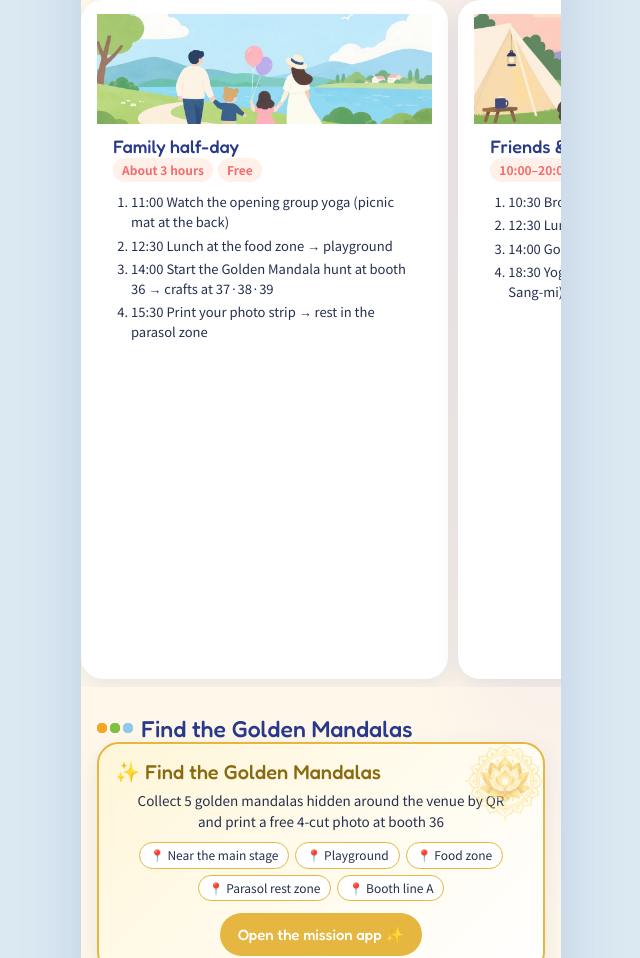
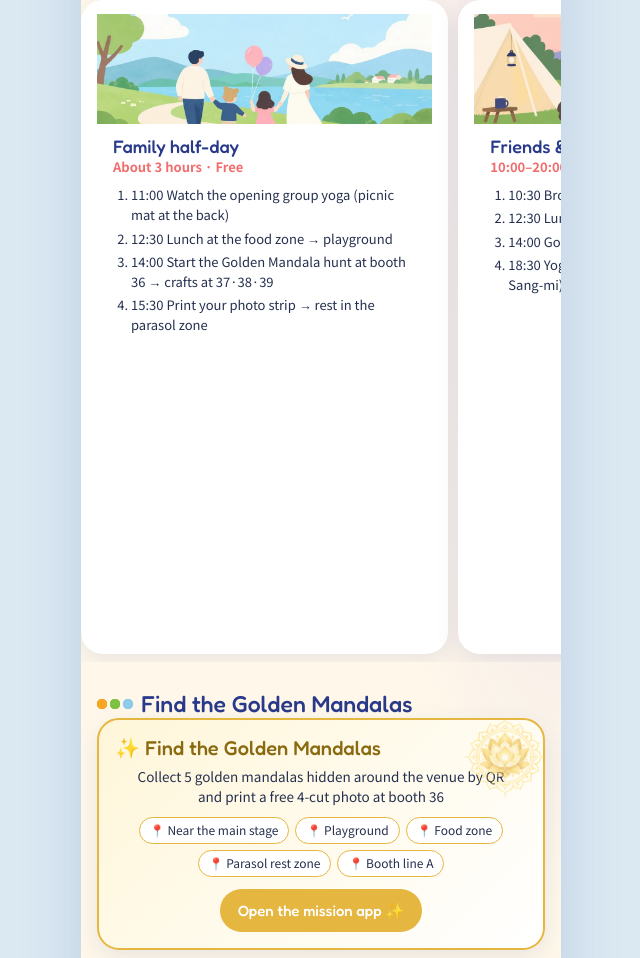
Before and after one commit to aceleekr-lang/yoga2026, a plain HTML site: page index.html in a window 1280 px wide. Shown: the part 1603-2561 px from the top of the page, without its empty margins (319-959 px from the left). Drawn offline with Linux system fonts and the light colour scheme.

Commit message:
Add files via upload

```diff
--- a/index.html
+++ b/index.html
@@ -98,7 +98,7 @@ main{padding:0 16px calc(96px + env(safe-area-inset-bottom,0px))}
 .course{flex:0 0 82%;scroll-snap-align:start;background:#fff;border-radius:var(--r);box-shadow:var(--sh);padding:14px 16px}
 .course .ic{font-size:30px}
 .course h3{font-size:18px}
-.course .time{display:flex;flex-wrap:wrap;gap:5px;margin-bottom:10px}.course .time span{background:#fff0ea;color:var(--coral);font-weight:700;font-size:12px;padding:3px 9px;border-radius:999px}.course .note{margin-top:8px;font-size:12px;color:var(--muted);background:var(--sky3);border-radius:10px;padding:6px 10px}.course li{margin:3px 0;text-wrap:pretty}
+.course .time{margin-bottom:10px;line-height:1.35}.course .time small{display:inline-block;background:var(--navy);color:#fff;font-size:10.5px;font-weight:700;padding:2px 8px;border-radius:999px;margin-bottom:4px}.course .time b{display:block;color:var(--coral);font-size:13px}.course .time span{display:block;color:var(--coral);font-size:11.5px;opacity:.85;white-space:nowrap}.course .time span.tag{background:var(--navy);color:#fff}.course .note{margin-top:8px;font-size:12px;color:var(--muted);background:var(--sky3);border-radius:10px;padding:6px 10px}.course li{margin:3px 0;text-wrap:pretty}
 .course ol{margin:0;padding-left:18px;font-size:13px;color:var(--ink)}
 .course li{margin:3px 0}
 /* mandala teaser */
@@ -285,7 +285,7 @@ function rHome(){const h=T.hero,v=V;
     <div class="ctas"><button data-go="play">🎪 ${esc(v.hero.cta)}</button><button class="b" data-go="access">🚗 ${esc(v.hero.cta2)}</button></div>
     <div class="cd" id="cd"></div></div>
   <div class="sec why"><h2>${esc(v.why.title)}</h2><p class="sub">${esc(v.why.sub)}</p>${v.why.items.map((i,k)=>`<div class="card"><div class="th ph"><span class="e">${i.icon}</span><img src="img/why_${k+1}.jpg" alt="" onerror="this.remove()"></div><div class="bd"><h3>${esc(i.t)}</h3><p>${esc(i.d)}</p></div></div>`).join("")}</div>
-  <div class="sec"><h2>${esc(v.courses.title)}</h2><div class="courses">${v.courses.items.map((c,k)=>`<div class="course"><div class="cimg ph"><span class="e">${c.icon}</span><img src="img/course_${k+1}.jpg" alt="" onerror="this.remove()"></div><div class="cb"><h3>${esc(c.t)}</h3><div class="time">${c.time.split(" · ").map(x=>`<span>${esc(x)}</span>`).join("")}</div><ol>${c.steps.filter(s=>!s.startsWith("※")).map(s=>`<li>${esc(s)}</li>`).join("")}</ol>${c.steps.filter(s=>s.startsWith("※")).map(s=>`<p class="note">${esc(s)}</p>`).join("")}</div></div>`).join("")}</div></div>
+  <div class="sec"><h2>${esc(v.courses.title)}</h2><div class="courses">${v.courses.items.map((c,k)=>`<div class="course"><div class="cimg ph"><span class="e">${c.icon}</span><img src="img/course_${k+1}.jpg" alt="" onerror="this.remove()"></div><div class="cb"><h3>${esc(c.t)}</h3>${(()=>{const it=c.time.split(" · "),T=/사전등록가|early-bird|अग्रिम/i,tag=it.filter(x=>T.test(x)||/까지|until|तक/.test(x)),rest=it.filter(x=>!tag.includes(x));return tag.length?`<div class="time"><small>${esc(tag.join(" · "))}</small><b>${esc(rest[0]||"")}</b>${rest.length>1?`<span>${esc(rest.slice(1).join(" · "))}</span>`:""}</div>`:`<div class="time"><b>${esc(c.time)}</b></div>`})()}<ol>${c.steps.filter(s=>!s.startsWith("※")).map(s=>`<li>${esc(s)}</li>`).join("")}</ol>${c.steps.filter(s=>s.startsWith("※")).map(s=>`<p class="note">${esc(s)}</p>`).join("")}</div></div>`).join("")}</div></div>
   <div class="sec"><h2>${esc(v.mandala.title)}</h2><div class="mand"><img class="m" src="img/icon_mandala.png" alt="" onerror="this.outerHTML='<svg class=m viewBox=&quot;0 0 100 100&quot;>'+mandalaSVG()+'</svg>'"><h3>✨ ${esc(v.mandala.title)}</h3><p>${esc(v.mandala.sub).replace(/\n/g,"<br>")}</p><div class="spots">${v.mandala.spots.map(s=>`<span>📍 ${esc(s)}</span>`).join("")}</div><a href="mandala/" style="text-decoration:none;background:var(--gold);color:#fff;font-family:var(--fh);padding:10px 18px;border-radius:999px;font-size:15px">${esc(v.mandala.btn)}</a></div></div>
   <div class="sec"><h2>${esc(v.photo.title)}</h2><img class="pspot" src="img/photo_spot.jpg" alt="" onerror="this.remove()"><ul class="list check center">${v.photo.items.map(i=>`<li>${esc(i)}</li>`).join("")}</ul></div>
   <div class="sec"><h2>${esc(T.about.pastTitle)}</h2><div class="gallery">${["past_ceremony-04","past_yoga-session-07","past_the-well-ground-02","past_yoga-concert-05"].map(p=>`<img src="img/${p}.jpg" loading="lazy" alt="">`).join("")}</div></div>
--- a/lang/en.v2.js
+++ b/lang/en.v2.js
@@ -19,8 +19,8 @@ window.I18N.en.v2 = {
     items: [
       { icon: "👨‍👩‍👧", t: "Family half-day", time: "About 3 hours · Free", steps: ["11:00 Watch the opening group yoga (picnic mat at the back)", "12:30 Lunch at the food zone → playground", "14:00 Start the Golden Mandala hunt at booth 36 → crafts at 37·38·39", "15:30 Print your photo strip → rest in the parasol zone"] },
       { icon: "🧑‍🤝‍🧑", t: "Friends & couples full day", time: "10:00–20:00 · Free", steps: ["10:30 Browse booth line A (market 1–24)", "12:30 Lunch → henna (19) · singing bowl (32)", "14:00 Golden Mandala hunt + photo strip", "18:30 Yoga Culture Concert (J-Tong · Lee Sang-mi)"] },
-      { icon: "🧘", t: "First-time yogi", time: "SAT-PKG KRW 65,000 (early)", steps: ["09:30 Pick up wristband & goods at HQ, store luggage", "11:00 Opening group yoga → 12:30 lunch", "14:00 Session 1 — beginners: 'Awakening Movement for Deeper Practice' (Shin Ju-young)", "16:00 Session 2 — 'Prana Meditation' (Big Crystal team) or 'Grounding Hatha Yoga' (Satbir Singh Rana)", "18:30 Yoga Culture Concert (J-Tong · Lee Sang-mi)", "※ 20% off at Mahat Café with your wristband"] },
-      { icon: "🌲", t: "Deep-dive 2-day session course", time: "FULL-PKG KRW 95,000 · + Signature Trip A 125,000 · B 110,000 · early-bird", steps: ["09:30 Pick up wristband & goods at HQ, store luggage", "11:00 Opening group yoga → 12:30 lunch", "14:00 Session 1 — 'From Tradition to Science' (Guru H.R. Nagendra) or 'Sattvic Yoga Diet' (Savitri Rathore)", "16:00 Session 2 — 'Experiencing the Energy Body' (Manjunath Sharma) or 'Ayurveda & Yoga for Stress, Sleep and Burnout' (Vasudha Sharma)", "18:30 Concert (J-Tong · Lee Sang-mi) → 20:00 shuttle to lodging (Doraejae/Bohyeon)", "07:30 Next-morning session — hatha · forest walk · cyclic meditation · slow jogging (assigned)", "10:00 Signature Trip A/B (TRAVEL-PKG) or 11:00 shuttle home", "※ 20% off at Mahat Café with your wristband"] }
+      { icon: "🧘", t: "First-time yogi", time: "Early-bird price · until Sep 29 · SAT-PKG KRW 65,000", steps: ["09:30 Pick up wristband & goods at HQ, store luggage", "11:00 Opening group yoga → 12:30 lunch", "14:00 Session 1 — beginners: 'Awakening Movement for Deeper Practice' (Shin Ju-young)", "16:00 Session 2 — 'Prana Meditation' (Big Crystal team) or 'Grounding Hatha Yoga' (Satbir Singh Rana)", "18:30 Yoga Culture Concert (J-Tong · Lee Sang-mi)", "※ 20% off at Mahat Café with your wristband"] },
+      { icon: "🌲", t: "Deep-dive 2-day session course", time: "Early-bird price · until Sep 29 · FULL-PKG KRW 95,000 · + Signature Trip A 125,000 · B 110,000", steps: ["09:30 Pick up wristband & goods at HQ, store luggage", "11:00 Opening group yoga → 12:30 lunch", "14:00 Session 1 — 'From Tradition to Science' (Guru H.R. Nagendra) or 'Sattvic Yoga Diet' (Savitri Rathore)", "16:00 Session 2 — 'Experiencing the Energy Body' (Manjunath Sharma) or 'Ayurveda & Yoga for Stress, Sleep and Burnout' (Vasudha Sharma)", "18:30 Concert (J-Tong · Lee Sang-mi) → 20:00 shuttle to lodging (Doraejae/Bohyeon)", "07:30 Next-morning session — hatha · forest walk · cyclic meditation · slow jogging (assigned)", "10:00 Signature Trip A/B (TRAVEL-PKG) or 11:00 shuttle home", "※ 20% off at Mahat Café with your wristband"] }
     ]
   },
   mandala: { title: "Find the Golden Mandalas", sub: "Collect 5 golden mandalas hidden around the venue by QR\nand print a free 4-cut photo at booth 36", btn: "Open the mission app ✨", spots: ["Near the main stage", "Playground", "Food zone", "Parasol rest zone", "Booth line A"] },
--- a/lang/hi.v2.js
+++ b/lang/hi.v2.js
@@ -19,8 +19,8 @@ window.I18N.hi.v2 = {
     items: [
       { icon: "👨‍👩‍👧", t: "परिवार — आधा दिन", time: "लगभग 3 घंटे · निःशुल्क", steps: ["11:00 उद्घाटन सामूहिक योग देखें (पीछे चटाई पर)", "12:30 फ़ूड ज़ोन में भोजन → खेल का मैदान", "14:00 स्टॉल 36 पर गोल्डन मंडल खोज शुरू → 37·38·39 पर गतिविधियाँ", "15:30 फ़ोटो स्ट्रिप प्रिंट → छतरी क्षेत्र में विश्राम"] },
       { icon: "🧑‍🤝‍🧑", t: "दोस्त व जोड़े — पूरा दिन", time: "10:00–20:00 · निःशुल्क", steps: ["10:30 स्टॉल लाइन A (1–24 बाज़ार) घूमें", "12:30 भोजन → मेहंदी (19) · सिंगिंग बाउल (32)", "14:00 गोल्डन मंडल खोज + फ़ोटो स्ट्रिप", "18:30 योग संस्कृति संगीत-समारोह (J-Tong · ली सांग-मी)"] },
-      { icon: "🧘", t: "योग में नए लोग", time: "SAT-PKG 65,000 वॉन (अग्रिम)", steps: ["09:30 मुख्यालय में रिस्टबैंड-गुड्स लें, सामान जमा करें", "11:00 उद्घाटन सामूहिक योग → 12:30 भोजन", "14:00 सत्र 1 — शुरुआती: 'गहरे अभ्यास के लिए गति का जागरण' (शिन जू-यंग)", "16:00 सत्र 2 — 'प्राण ध्यान' (बिग क्रिस्टल टीम) या 'ग्राउंडिंग हठ योग' (सतबीर सिंह राणा)", "18:30 योग संस्कृति संगीत-समारोह (J-Tong · ली सांग-मी)", "※ रिस्टबैंड पर महत कैफ़े में 20% छूट"] },
-      { icon: "🌲", t: "सत्रों में गहराई — 2 दिन 1 रात कोर्स", time: "FULL-PKG 95,000 वॉन · + सिग्नेचर ट्रिप A 125,000 · B 110,000 · अग्रिम दर", steps: ["09:30 मुख्यालय में रिस्टबैंड-गुड्स लें, सामान जमा करें", "11:00 उद्घाटन सामूहिक योग → 12:30 भोजन", "14:00 सत्र 1 — 'परंपरा से विज्ञान तक' (गुरु H.R. नागेंद्र) या 'सात्विक योग आहार' (सावित्री राठौड़)", "16:00 सत्र 2 — 'ऊर्जा-शरीर का अनुभव' (मंजुनाथ शर्मा) या 'तनाव, नींद व बर्नआउट के लिए आयुर्वेद व योग' (वसुधा शर्मा)", "18:30 संगीत-समारोह (J-Tong · ली सांग-मी) → 20:00 आवास शटल (दोरेजे/बोह्योन)", "07:30 अगली सुबह का सत्र — हठ योग · वन-पथ · साइक्लिक ध्यान · स्लो जॉगिंग (स्वतः आवंटित)", "10:00 सिग्नेचर ट्रिप A/B (TRAVEL-PKG) या 11:00 शटल से वापसी", "※ रिस्टबैंड पर महत कैफ़े में 20% छूट"] }
+      { icon: "🧘", t: "योग में नए लोग", time: "अग्रिम दर · 29 सित. तक · SAT-PKG 65,000 वॉन", steps: ["09:30 मुख्यालय में रिस्टबैंड-गुड्स लें, सामान जमा करें", "11:00 उद्घाटन सामूहिक योग → 12:30 भोजन", "14:00 सत्र 1 — शुरुआती: 'गहरे अभ्यास के लिए गति का जागरण' (शिन जू-यंग)", "16:00 सत्र 2 — 'प्राण ध्यान' (बिग क्रिस्टल टीम) या 'ग्राउंडिंग हठ योग' (सतबीर सिंह राणा)", "18:30 योग संस्कृति संगीत-समारोह (J-Tong · ली सांग-मी)", "※ रिस्टबैंड पर महत कैफ़े में 20% छूट"] },
+      { icon: "🌲", t: "सत्रों में गहराई — 2 दिन 1 रात कोर्स", time: "अग्रिम दर · 29 सित. तक · FULL-PKG 95,000 वॉन · + सिग्नेचर ट्रिप A 125,000 · B 110,000", steps: ["09:30 मुख्यालय में रिस्टबैंड-गुड्स लें, सामान जमा करें", "11:00 उद्घाटन सामूहिक योग → 12:30 भोजन", "14:00 सत्र 1 — 'परंपरा से विज्ञान तक' (गुरु H.R. नागेंद्र) या 'सात्विक योग आहार' (सावित्री राठौड़)", "16:00 सत्र 2 — 'ऊर्जा-शरीर का अनुभव' (मंजुनाथ शर्मा) या 'तनाव, नींद व बर्नआउट के लिए आयुर्वेद व योग' (वसुधा शर्मा)", "18:30 संगीत-समारोह (J-Tong · ली सांग-मी) → 20:00 आवास शटल (दोरेजे/बोह्योन)", "07:30 अगली सुबह का सत्र — हठ योग · वन-पथ · साइक्लिक ध्यान · स्लो जॉगिंग (स्वतः आवंटित)", "10:00 सिग्नेचर ट्रिप A/B (TRAVEL-PKG) या 11:00 शटल से वापसी", "※ रिस्टबैंड पर महत कैफ़े में 20% छूट"] }
     ]
   },
   mandala: { title: "गोल्डन मंडल खोजें", sub: "स्थल में 5 जगह छिपे सुनहरे मंडल QR से इकट्ठा करें\nऔर स्टॉल 36 पर निःशुल्क 4-कट फ़ोटो पाएँ", btn: "मिशन ऐप खोलें ✨", spots: ["मुख्य मंच के पास", "खेल का मैदान", "फ़ूड ज़ोन", "छतरी विश्राम क्षेत्र", "स्टॉल लाइन A"] },
--- a/lang/ko.v2.js
+++ b/lang/ko.v2.js
@@ -20,8 +20,8 @@ window.I18N.ko.v2 = {
     items: [
       { icon: "👨‍👩‍👧", t: "가족 반나절 코스", time: "약 3시간 · 무료", steps: ["11:00 개막식 그룹요가 구경 (잔디밭 뒤쪽 돗자리)", "12:30 푸드존 점심 → 플레이그라운드", "14:00 36번 골든만다라 시작 → 37·38·39 체험", "15:30 인생네컷 출력 → 파라솔존 휴식"] },
       { icon: "🧑‍🤝‍🧑", t: "친구·커플 하루 코스", time: "10:00~20:00 · 무료", steps: ["10:30 부스라인 A 구경 (1~24번 마켓)", "12:30 점심 → 헤나(19)·싱잉볼(32) 체험", "14:00 골든만다라 찾기 + 인생네컷", "18:30 요가문화콘서트 (제이통 · 이상미)"] },
-      { icon: "🧘", t: "요가 처음인 분 코스", time: "SAT-PKG 65,000원 (사전등록)", steps: ["09:30 운영본부에서 팔찌·굿즈 수령, 짐 보관", "11:00 개막식 그룹요가 → 12:30 점심", "14:00 세션 1부 — 초심자는 '깊은 수련을 위한 움직임 깨우기'(신주영) 추천", "16:00 세션 2부 — '프라나 명상(빅크리스탈 명상팀)' 또는 'Grounding Hatha Yoga(사뜨빌 싱 라나)' 추천", "18:30 요가문화콘서트 (제이통 · 이상미)", "※ 팔찌 지참 시 마하트 카페 20% 할인"] },
-      { icon: "🌲", t: "세션 깊이 듣는 1박2일 코스", time: "FULL-PKG 95,000원 · +시그니처 여행 A 125,000원 · B 110,000원 · 사전등록가", steps: ["09:30 운영본부에서 팔찌·굿즈 수령, 짐 보관", "11:00 개막식 그룹요가 → 12:30 점심", "14:00 세션 1부 — '전통에서 과학으로, 요가의 이해'(구루 H.R. 나겐드라) 또는 '사뜨빅 요가 식생활: 구나 이론과 조리 실습'(사비뜨리 라톨) 추천", "16:00 세션 2부 — '명상에 대한 동양과 서양의 관점: 에너지체 체험하기'(만주나뜨 샤르마) 또는 '아유르베다와 요가로 살펴보는 스트레스, 수면, 번아웃의 통합적 접근'(바슈다 샤르마) 추천", "18:30 요가문화콘서트 (제이통 · 이상미) → 20:00 숙소행 셔틀 (도래재/보현)", "07:30 다음날 아침 세션 — 하타요가·숲길·사이클릭 명상·슬로우조깅 (자동배정)", "10:00 시그니처 여행 A/B (TRAVEL-PKG) 또는 11:00 셔틀 귀가", "※ 팔찌 지참 시 마하트 카페 20% 할인"] }
+      { icon: "🧘", t: "요가 처음인 분 코스", time: "사전등록가 · 9/29(화)까지 · SAT-PKG 65,000원", steps: ["09:30 운영본부에서 팔찌·굿즈 수령, 짐 보관", "11:00 개막식 그룹요가 → 12:30 점심", "14:00 세션 1부 — 초심자는 '깊은 수련을 위한 움직임 깨우기'(신주영) 추천", "16:00 세션 2부 — '프라나 명상(빅크리스탈 명상팀)' 또는 'Grounding Hatha Yoga(사뜨빌 싱 라나)' 추천", "18:30 요가문화콘서트 (제이통 · 이상미)", "※ 팔찌 지참 시 마하트 카페 20% 할인"] },
+      { icon: "🌲", t: "세션 깊이 듣는 1박2일 코스", time: "사전등록가 · 9/29(화)까지 · FULL-PKG 95,000원 · +시그니처 여행 A 125,000·B 110,000원", steps: ["09:30 운영본부에서 팔찌·굿즈 수령, 짐 보관", "11:00 개막식 그룹요가 → 12:30 점심", "14:00 세션 1부 — '전통에서 과학으로, 요가의 이해'(구루 H.R. 나겐드라) 또는 '사뜨빅 요가 식생활: 구나 이론과 조리 실습'(사비뜨리 라톨) 추천", "16:00 세션 2부 — '명상에 대한 동양과 서양의 관점: 에너지체 체험하기'(만주나뜨 샤르마) 또는 '아유르베다와 요가로 살펴보는 스트레스, 수면, 번아웃의 통합적 접근'(바슈다 샤르마) 추천", "18:30 요가문화콘서트 (제이통 · 이상미) → 20:00 숙소행 셔틀 (도래재/보현)", "07:30 다음날 아침 세션 — 하타요가·숲길·사이클릭 명상·슬로우조깅 (자동배정)", "10:00 시그니처 여행 A/B (TRAVEL-PKG) 또는 11:00 셔틀 귀가", "※ 팔찌 지참 시 마하트 카페 20% 할인"] }
     ]
   },
   mandala: { title: "골든만다라를 찾아라", sub: "행사장 5곳에 숨은 황금 만다라를 QR로 모으면\n36번 부스에서 인생네컷 무료 출력", btn: "미션 앱 열기 ✨", spots: ["메인무대 근처", "플레이그라운드", "푸드존", "파라솔 휴게존", "부스라인 A"] },
```
Also changed, not shown: mandala/qr/mandala_1.png, mandala/qr/mandala_2.png, mandala/qr/mandala_3.png, mandala/qr/mandala_4.png, mandala/qr/mandala_5.png.
